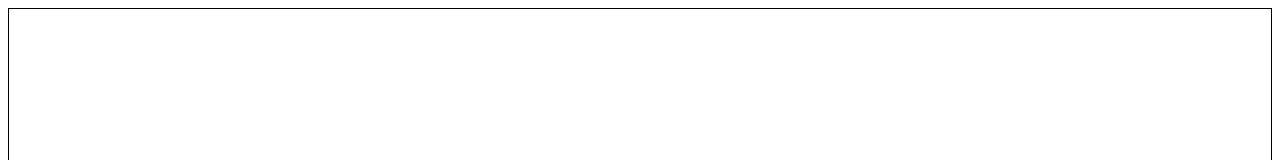
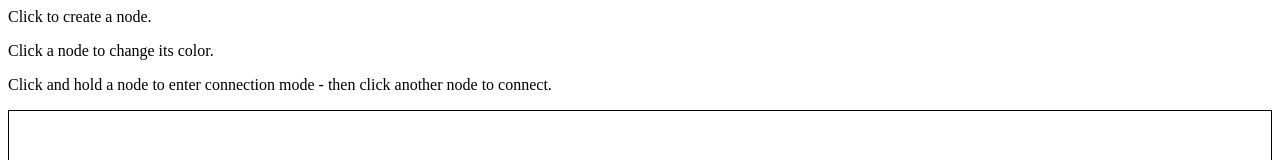
Before and after one commit to akud/graphs, a website with bundled scripts: page index.html in a window 1280 px wide. Shown: the top 160 px of the page. Built offline with nearby package versions, Linux system fonts and the light colour scheme.

Commit message:
Add instructions

```diff
--- a/index.html
+++ b/index.html
@@ -9,6 +9,11 @@
     </style>
   </head>
   <body>
+    <div id="instructions">
+      <p>Click to create a node.</p>
+      <p>Click a node to change its color.</p>
+      <p>Click and hold a node to enter connection mode - then click another node to connect.</p>
+    </div>
     <div id="main-graph" style="border: 1px solid black;"></div>
     <script src="vendor/d3.min.js"></script>
     <script src="vendor/cola.v3.min.js"></script>
```
